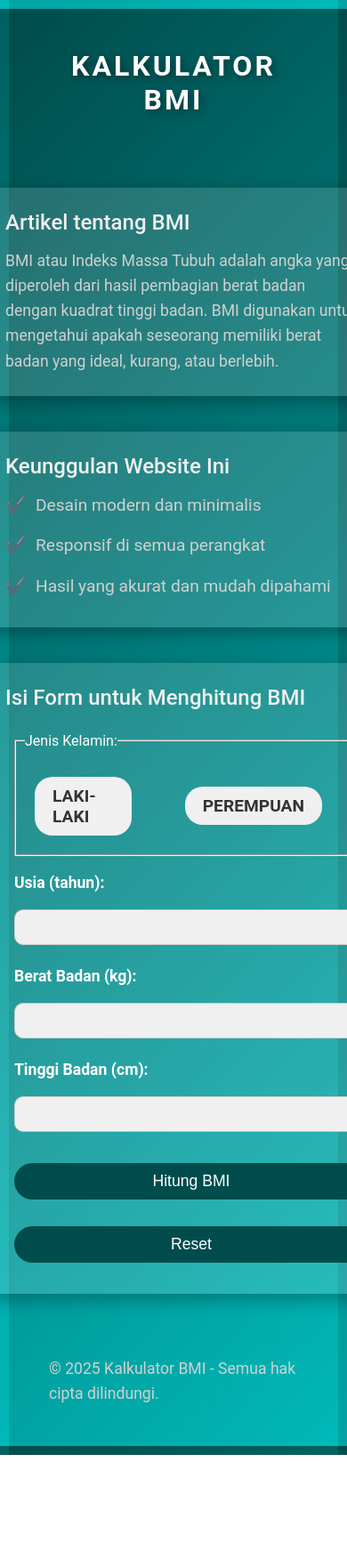
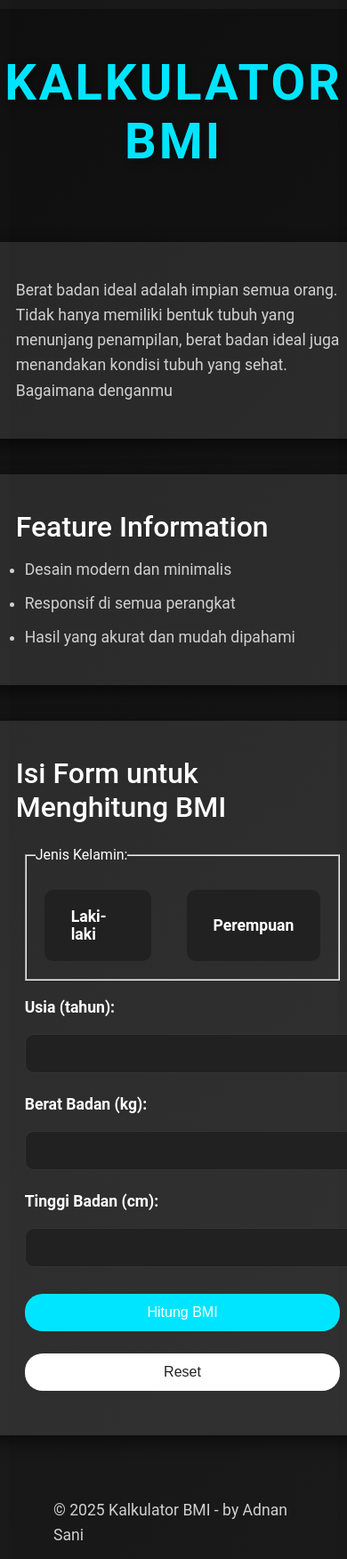
Before and after one commit to revou-fundamental-course/20-jan-25-adnansani6661, a plain HTML site: page index.html in a window 390 px wide. Shown: the top 1752 px of the page at 89% size. Before the commit the page ends 1635 px from the top, so only its background shows below. Drawn offline with Linux system fonts and the light colour scheme.

Commit message:
kalkulator BMI V1

```diff
--- a/css/styles.css
+++ b/css/styles.css
@@ -7,7 +7,7 @@
 
 body {
     font-family: 'Roboto', sans-serif;
-    background: linear-gradient(135deg, #004c4c, #01b8b8); /* Kombinasi biru petronas */
+    background: linear-gradient(135deg, #0f0f0f, #1a1a1a);
     color: #fff;
     display: flex;
     flex-direction: column;
@@ -27,83 +27,50 @@ header {
 
 h1 {
     font-size: 3.5rem;
-    color: #fff;
+    color: #00e5ff;
     letter-spacing: 3px;
     text-transform: uppercase;
     font-weight: bold;
-    text-shadow: 3px 3px 10px rgba(0, 0, 0, 0.4); /* Efek bayangan untuk kesan racing */
+    text-shadow: 3px 3px 10px rgba(0, 0, 0, 0.4);
     margin-bottom: 20px;
 }
 
-/* Artikel tentang BMI */
-.article {
-    background-color: rgba(255, 255, 255, 0.15);
+/* Artikel dan Keunggulan */
+.article, .advantages {
+    background-color: rgba(255, 255, 255, 0.1);
     padding: 30px;
     border-radius: 15px;
     margin-bottom: 40px;
-    box-shadow: 0 6px 20px rgba(0, 0, 0, 0.3);
+    box-shadow: 0 6px 20px rgba(0, 0, 0, 0.6);
     width: 100%;
     max-width: 900px;
     transition: transform 0.3s ease;
 }
 
-.article:hover {
+.article:hover, .advantages:hover {
     transform: scale(1.05);
 }
 
 h2 {
     font-size: 2rem;
     margin-bottom: 15px;
-    color: #f0f0f0;
+    color: #fff;
     text-align: left;
     font-weight: 500;
 }
 
-p {
+p, li {
     font-size: 1.1rem;
     line-height: 1.6;
-    text-align: left;
     color: #d1d1d1;
-}
-
-/* Keunggulan Website */
-.advantages {
-    background-color: rgba(255, 255, 255, 0.15);
-    padding: 30px;
-    border-radius: 15px;
-    box-shadow: 0 6px 20px rgba(0, 0, 0, 0.3);
-    margin-bottom: 40px;
-    width: 100%;
-    max-width: 900px;
-    transition: transform 0.3s ease;
-}
-.advantages:hover {
-    transform: scale(1.05);
-}
-
-ul {
-    list-style-type: none;
-}
-
-li {
-    margin: 15px 0;
-    font-size: 1.2rem;
-    color: #d1d1d1;
-    line-height: 1.6;
-}
-
-li::before {
-    content: '✔️';
-    margin-right: 10px;
-    color: #ffcb00; /* Aksen kuning */
 }
 
 /* Form styling */
 .form-section {
-    background-color: rgba(255, 255, 255, 0.15);
+    background-color: rgba(255, 255, 255, 0.1);
     padding: 30px;
     border-radius: 15px;
-    box-shadow: 0 6px 20px rgba(0, 0, 0, 0.3);
+    box-shadow: 0 6px 20px rgba(0, 0, 0, 0.6);
     margin-bottom: 40px;
     width: 100%;
     max-width: 900px;
@@ -119,219 +86,160 @@ label {
     font-weight: bold;
     font-size: 1.1rem;
     color: #fff;
+    display: block;
 }
 
 input {
     margin-bottom: 15px;
-    padding: 15px;
-    border: 1px solid #ccc;
+    padding: 12px;
+    border: 1px solid #333;
     border-radius: 10px;
-    background-color: #f0f0f0;
-    color: #333;
-    font-size: 1.1rem;
+    background-color: #212121;
+    color: #fff;
+    font-size: 1rem;
     transition: all 0.3s ease;
+    width: 100%;
 }
 
-input:focus {
+input:hover, input:focus {
+    border-color: #00e5ff;
+    box-shadow: 0 0 10px rgba(0, 229, 255, 0.7);
     outline: none;
-    border-color: #ffcb00; /* Aksen kuning */
-    box-shadow: 0 0 10px rgba(255, 203, 0, 0.7);
 }
 
 button {
-    padding: 15px 25px;
-    background-color: #004c4c; /* Petronas biru */
+    padding: 12px 20px;
+    background-color: #00e5ff;
     color: #fff;
     border: none;
-    border-radius: 25px;
+    border-radius: 20px;
     cursor: pointer;
-    font-size: 1.2rem;
+    font-size: 1rem;
     transition: all 0.3s ease;
-    margin-top: 20px;
+    margin-top: 15px;
 }
 
 button:hover {
-    background-color: #01b8b8; /* Biru petronas terang */
-    transform: scale(1.1);
+    background-color: #0088cc;
+    transform: scale(1.05);
 }
 
 button:active {
     transform: scale(1);
 }
-/* Styling untuk pilihan jenis kelamin */
-.gender-selection {
-    display: flex;
-    gap: 20px;
-    justify-content: flex-start; /* Mengubah untuk rata kiri */
-    align-items: center;
-    margin-top: 1px;
-    margin-bottom: 1px;
-    margin-left: 1px; /* Memberi sedikit ruang kiri */
+
+/* Tombol reset */
+#resetbtn {
+    padding: 12px 20px;
+    background-color: #fff; /* Ubah warna tombol menjadi putih */
+    color: #212121; /* Ubah warna teks tombol menjadi gelap */
+    border: none;
+    border-radius: 20px;
+    cursor: pointer;
+    font-size: 1rem;
+    transition: all 0.3s ease;
+    margin-top: 15px;
 }
 
-.gender-option {
-    display: flex;
-    align-items: center;
-    position: relative;
-    cursor: pointer;
+#resetbtn:hover {
+    background-color: #f1f1f1; /* Warna saat hover */
+    transform: scale(1.05);
 }
 
-.gender-option input[type="radio"] {
-    position: absolute;
-    opacity: 0; /* Menyembunyikan radio button asli */
-}
-
-.gender-label {
-    background-color: #f0f0f0;
-    color: #333;
-    padding: 10px 20px;
-    border-radius: 20px;
-    font-size: 1.2rem;
-    font-weight: bold;
-    transition: background-color 0.3s ease, transform 0.3s ease;
-    text-transform: uppercase;
-}
-
-/* Efek saat memilih jenis kelamin */
-.gender-option input[type="radio"]:checked + .gender-label {
-    background-color: #ffcb00;
-    transform: scale(1.1);
-    color: #fff;
-}
-
-/* Hover effect untuk label */
-.gender-label:hover {
-    background-color: #01b8b8;
-    color: #fff;
-}
-
-.gender-option input[type="radio"]:focus + .gender-label {
-    box-shadow: 0 0 10px rgba(0, 203, 255, 0.7); /* Menambah efek saat fokus */
-}
-
-
-.gender-option input[type="radio"]:focus + .gender-label {
-    box-shadow: 0 0 10px rgba(0, 203, 255, 0.7); /* Menambah efek saat fokus */
-}
-
-/* Efek hover untuk elemen input */
-input:hover {
-    /* Mengubah warna border saat elemen input disorot dengan hover */
-    border-color: #ffcb00; /* Menggunakan warna kuning untuk border */
-
-    /* Menambahkan efek bayangan (shadow) untuk elemen input saat hover */
-    box-shadow: 0 0 10px rgba(255, 203, 0, 0.7); /* Warna kuning dengan transparansi */
+#resetbtn:active {
+    transform: scale(1);
 }
 
 /* Hasil Kalkulasi */
 .result-section {
     display: none;
-    background-color: rgba(255, 255, 255, 0.15);
-    padding: 30px;
+    background-color: rgba(255, 255, 255, 0.1);
+    padding: 25px;
     border-radius: 15px;
-    box-shadow: 0 6px 20px rgba(0, 0, 0, 0.3);
-    margin-top: 40px;
+    box-shadow: 0 6px 20px rgba(0, 0, 0, 0.6);
+    margin-top: 30px;
     width: 100%;
     max-width: 900px;
     transition: opacity 0.3s ease-in-out;
 }
 
 .result-section h2 {
-    font-size: 2rem;
-    margin-bottom: 15px;
+    font-size: 1.8rem;
+    margin-bottom: 10px;
     text-align: center;
     color: #fff;
 }
 
 .result-section p {
-    font-size: 1.2rem;
+    font-size: 1rem;
     text-align: center;
     color: #d1d1d1;
 }
 
-/* Responsiveness: Menyesuaikan elemen untuk layar kecil */
-@media screen and (max-width: 768px) {
+/* Styling untuk pilihan jenis kelamin */
+.gender-selection {
+    display: flex;
+    justify-content: flex-start; /* Memastikan tombol jenis kelamin rata kiri */
+    gap: 20px;
+}
+
+.gender-option {
+    display: flex;
+    align-items: center;
+    background-color: #212121;
+    padding: 10px 20px;
+    border-radius: 10px;
+    cursor: pointer;
+    transition: all 0.3s ease;
+    font-size: 1rem;
+}
+
+.gender-option input {
+    display: none; /* Menyembunyikan radio button */
+}
+
+.gender-option span {
+    color: #fff;
+    font-weight: 500;
+}
+
+.gender-option:hover {
+    background-color: #00e5ff;
+}
+
+.gender-option input:checked + span {
+    color: #00e5ff;
+    font-weight: bold;
+}
+
+/* Responsiveness untuk layar lebih kecil */
+@media screen and (max-width: 375px) {
     body {
-        padding: 15px;
+        padding: 10px;
     }
 
     h1 {
-        font-size: 2.5rem;
-    }
-
-    h2 {
-        font-size: 1.7rem;
-    }
-
-    .article, .advantages, .form-section, .result-section {
-        width: 100%;
-        padding: 20px;
-        max-width: 100%;
-    }
-
-    input, button {
-        font-size: 1rem;
-        padding: 12px;
-        width: 100%;
-    }
-
-    label {
-        font-size: 1rem;
-    }
-}
-
-/* Responsiveness untuk layar lebih kecil (mobile) */
-@media screen and (max-width: 480px) {
-    h1 {
-        font-size: 2rem;
+        font-size: 2.2rem;
     }
 
     h2 {
         font-size: 1.5rem;
     }
 
+    .article, .advantages, .form-section, .result-section {
+        padding: 15px;
+    }
+
     input, button {
         padding: 10px;
+        font-size: 0.9rem;
+    }
+
+    button {
         font-size: 1rem;
     }
 
-    button {
-        font-size: 1.1rem;
-    }
-
-    .article, .advantages, .form-section, .result-section {
-        padding: 15px;
+    .gender-selection {
+        flex-direction: column;
     }
 }
-
-/* Styling untuk label dan radio button */
-label {
-    margin-bottom: 10px;
-    font-weight: bold;
-    font-size: 1.1rem;
-    color: #fff;
-    display: block;
-}
-
-/* Styling untuk input radio button */
-input[type="radio"] {
-    margin-right: 10px;
-    transform: scale(1.3); /* Membesarkan ukuran radio button */
-    accent-color: #01b8b8; /* Mengubah warna radio button sesuai dengan tema */
-}
-
-/* Styling untuk label radio button (lebih rapi dan teratur) */
-input[type="radio"]:checked + label {
-    color: #ffcb00; /* Memberikan efek highlight ketika radio button dipilih */
-}
-
-/* Styling untuk membuat label radio button sejajar */
-.radio-group {
-    display: flex;
-    gap: 20px;
-    margin-bottom: 15px;
-    margin-left: 15px;
-    margin-top: 15px;
-    justify-content: left;
-    align-items: left;
-}
--- a/index.html
+++ b/index.html
@@ -1,5 +1,5 @@
 <!DOCTYPE html>
-<html lang="id">
+<html lang="en">
 <head>
     <meta charset="UTF-8">
     <meta name="viewport" content="width=device-width, initial-scale=1.0">
@@ -15,13 +15,13 @@
     <main>
         <!-- Artikel tentang BMI -->
         <article class="article">
-            <h2>Artikel tentang BMI</h2>
-            <p>BMI atau Indeks Massa Tubuh adalah angka yang diperoleh dari hasil pembagian berat badan dengan kuadrat tinggi badan. BMI digunakan untuk mengetahui apakah seseorang memiliki berat badan yang ideal, kurang, atau berlebih.</p>
+            <p>Berat badan ideal adalah impian semua orang. Tidak hanya memiliki bentuk tubuh yang menunjang penampilan,
+                berat badan ideal juga menandakan kondisi tubuh yang sehat. Bagaimana denganmu</p>
         </article>
 
         <!-- Keunggulan Website -->
         <aside class="advantages">
-            <h2>Keunggulan Website Ini</h2>
+            <h2>Feature Information</h2>
             <ul>
                 <li>Desain modern dan minimalis</li>
                 <li>Responsif di semua perangkat</li>
@@ -64,6 +64,7 @@
         <!-- Hasil Kalkulasi BMI -->
         <section class="result-section" id="resultsection">
             <h2>Hasil Kalkulasi BMI</h2>
+            <p id="genderresult"></p> <!-- Menampilkan jenis kelamin -->
             <p id="bmresult"></p>
             <p id="bmcategory"></p>
             <p id="diseasediagnosis"></p>
@@ -72,7 +73,7 @@
     </main>
 
     <footer>
-        <p>&copy; 2025 Kalkulator BMI - Semua hak cipta dilindungi.</p>
+        <p>&copy; 2025 Kalkulator BMI - by Adnan Sani</p>
     </footer>
 
     <script src="js/script.js"></script>
```
Also changed, not shown: js/script.js (+10 -10 lines).
